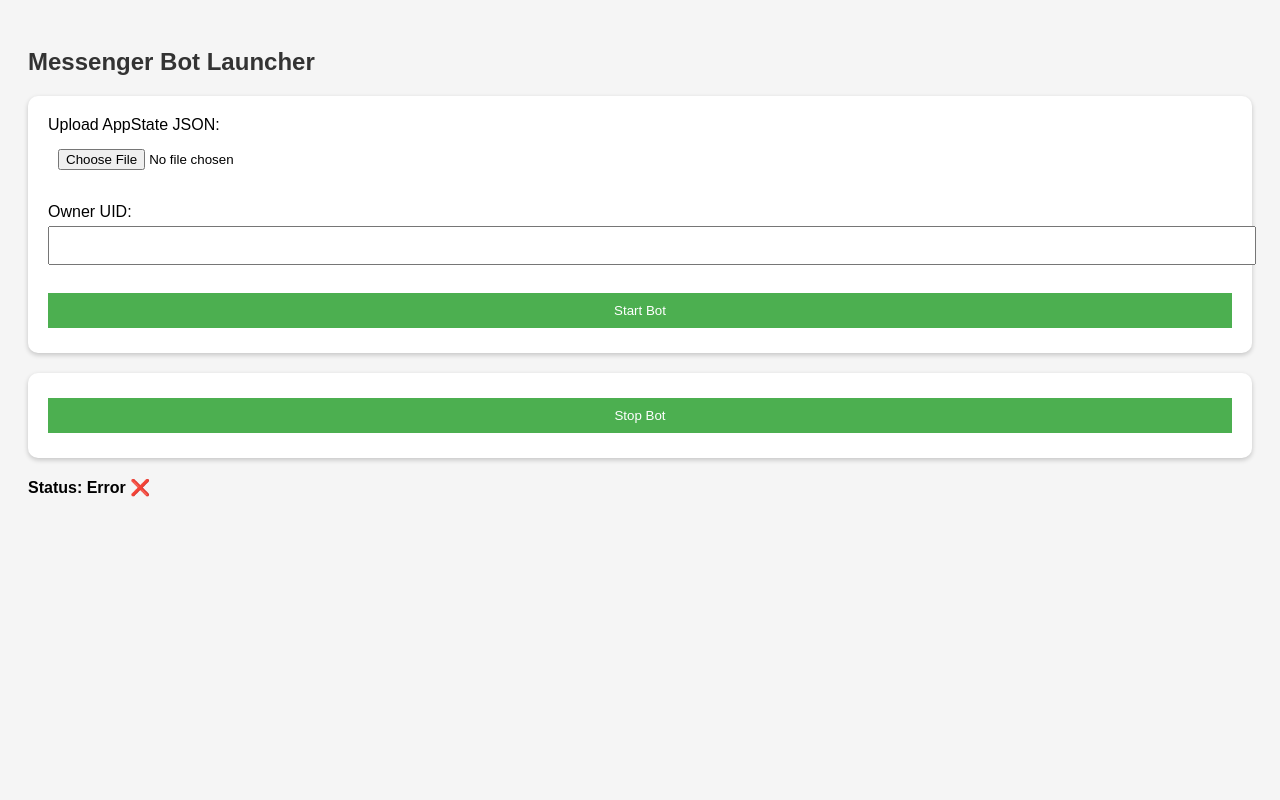
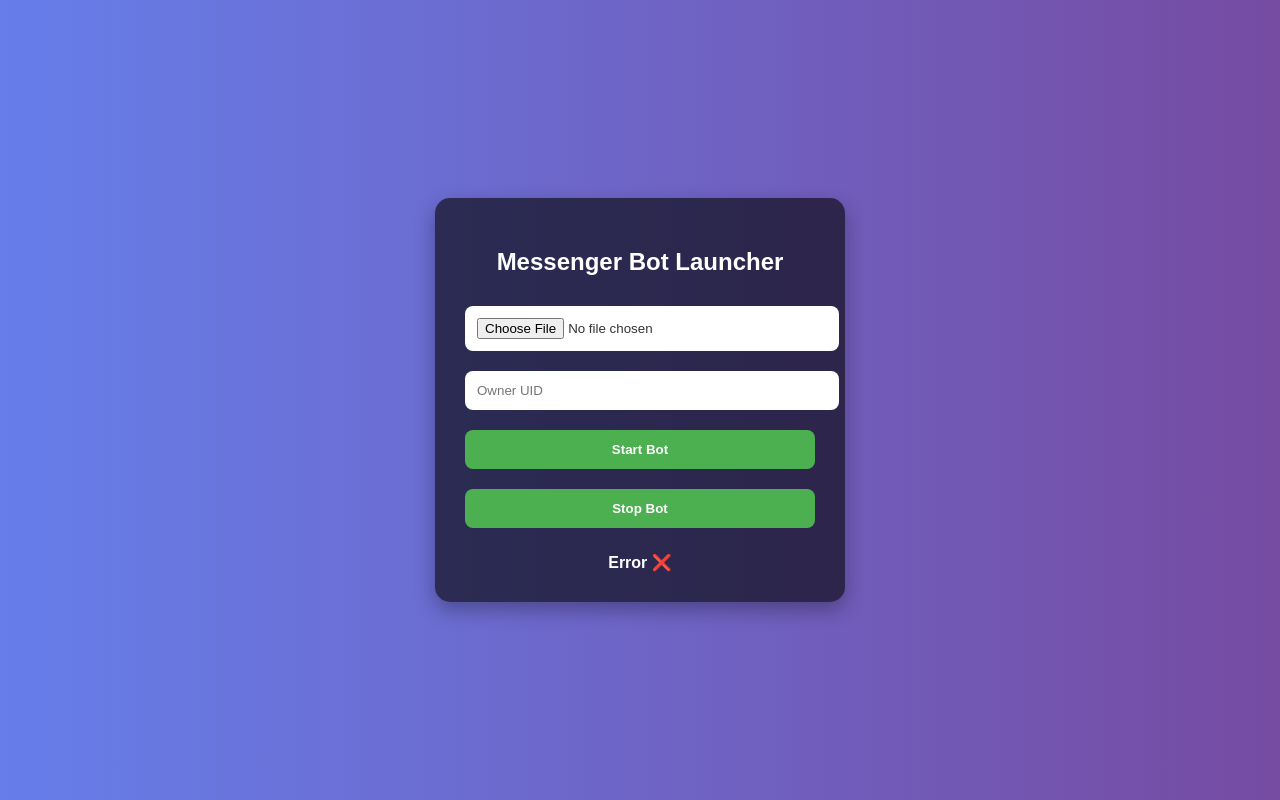
Before and after one commit to boyl04409-cell/Ishu, a website: page public/index.html in a window 1280 px wide. Drawn offline with Linux system fonts and the light colour scheme; no server answers.

Commit message:
Update index.html

```diff
--- a/public/index.html
+++ b/public/index.html
@@ -5,33 +5,29 @@
 <meta name="viewport" content="width=device-width, initial-scale=1.0">
 <title>Messenger Bot Launcher</title>
 <style>
-  body { font-family: Arial, sans-serif; background: #f5f5f5; padding: 20px; }
-  h2 { color: #333; }
-  form { background: #fff; padding: 20px; border-radius: 10px; margin-bottom: 20px; box-shadow: 0 2px 5px rgba(0,0,0,0.2);}
-  input, button { padding: 10px; margin: 5px 0; width: 100%; }
-  button { background: #4CAF50; color: #fff; border: none; cursor: pointer; }
+  body { font-family: Arial, sans-serif; background: linear-gradient(to right, #667eea, #764ba2); color: #fff; display: flex; justify-content: center; align-items: center; height: 100vh; margin: 0; }
+  .container { background: rgba(0,0,0,0.6); padding: 30px; border-radius: 15px; width: 350px; text-align: center; box-shadow: 0 8px 20px rgba(0,0,0,0.3); }
+  h2 { margin-bottom: 20px; }
+  input, button { padding: 12px; margin: 10px 0; width: 100%; border-radius: 8px; border: none; }
+  input { background: #fff; color: #333; }
+  button { background: #4CAF50; color: #fff; cursor: pointer; font-weight: bold; transition: 0.3s; }
   button:hover { background: #45a049; }
-  p { font-weight: bold; }
+  #status { font-weight: bold; margin-top: 15px; display: block; }
 </style>
 </head>
 <body>
+<div class="container">
   <h2>Messenger Bot Launcher</h2>
 
-  <form method="POST" enctype="multipart/form-data" action="/start">
-    <label>Upload AppState JSON:</label><br/>
-    <input type="file" name="appstate" required /><br/><br/>
-
-    <label>Owner UID:</label><br/>
-    <input type="text" name="owner" required /><br/><br/>
-
+  <form id="startForm" enctype="multipart/form-data">
+    <input type="file" id="appstate" required /><br/>
+    <input type="text" id="owner" placeholder="Owner UID" required /><br/>
     <button type="submit">Start Bot</button>
   </form>
 
-  <form method="POST" action="/stop">
-    <button type="submit">Stop Bot</button>
-  </form>
-
-  <p>Status: <span id="status">Loading...</span></p>
+  <button id="stopBtn">Stop Bot</button>
+  <span id="status">Loading...</span>
+</div>
 
 <script>
 async function updateStatus() {
@@ -39,12 +35,36 @@
     const res = await fetch('/status');
     const data = await res.json();
     document.getElementById('status').textContent = data.running ? "Running ✅" : "Stopped ❌";
-      } catch(e) {
+  } catch {
     document.getElementById('status').textContent = "Error ❌";
   }
 }
+
 updateStatus();
 setInterval(updateStatus, 5000);
+
+document.getElementById('startForm').addEventListener('submit', async (e) => {
+  e.preventDefault();
+  const appstateFile = document.getElementById('appstate').files[0];
+  const ownerUID = document.getElementById('owner').value.trim();
+  if(!appstateFile || !ownerUID) return alert("Both fields are required!");
+
+  const formData = new FormData();
+  formData.append("appstate", appstateFile);
+  formData.append("owner", ownerUID);
+
+  const res = await fetch('/start', { method: 'POST', body: formData });
+  const data = await res.json();
+  alert(data.message);
+  updateStatus();
+});
+
+document.getElementById('stopBtn').addEventListener('click', async () => {
+  const res = await fetch('/stop', { method: 'POST' });
+  const data = await res.json();
+  alert(data.message);
+  updateStatus();
+});
 </script>
 </body>
 </html>
```
Lines whose indentation alone changed are shown as unchanged.
